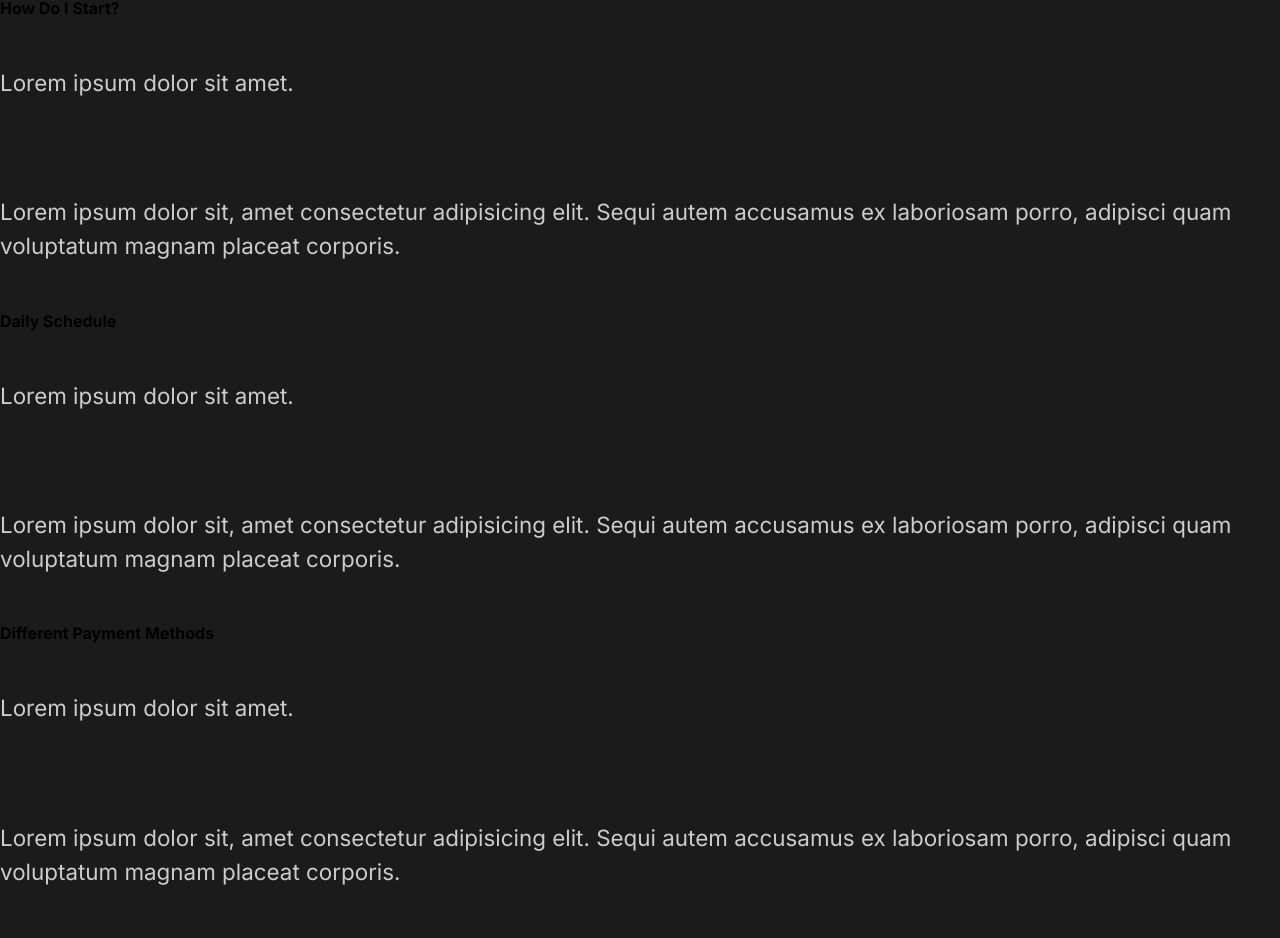
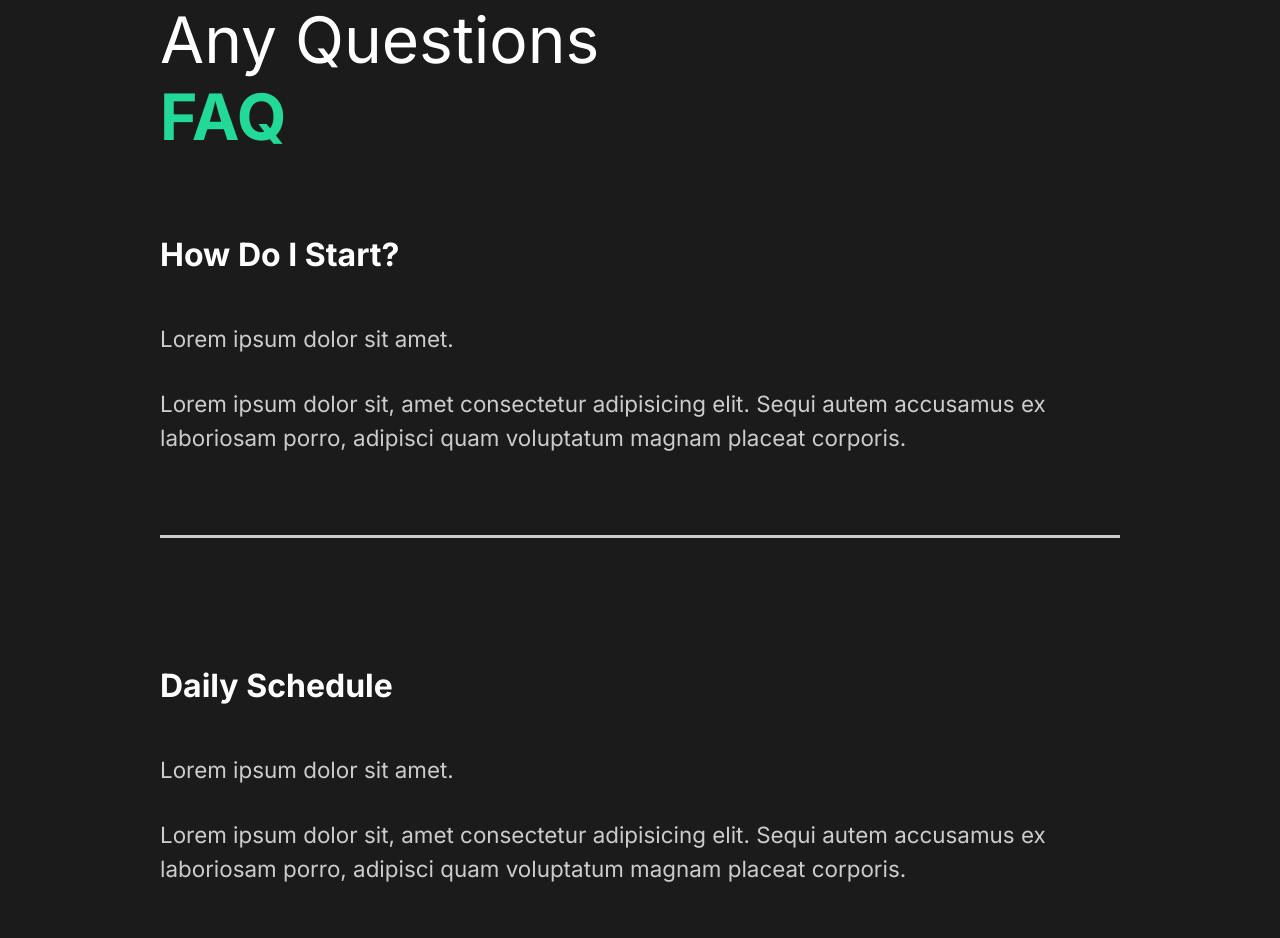
Before and after one commit to sujancrest/capture, a React (Create React App) app: page / in a window 1280 px wide. Shown: the part 2150-3088 px from the top of the page. Built offline with nearby package versions, Linux system fonts and the light colour scheme.

Commit message:
Faq Styled

```diff
--- a/src/components/FaqSection.js
+++ b/src/components/FaqSection.js
@@ -1,54 +1,90 @@
-// import react from "react";
+import { useState } from "react";
+import { v4 as uuidv4 } from "uuid";
+
+import { About } from "../style";
+
+import styled from "styled-components";
 
 const FaqSection = () => {
+
+    const [faqs] = useState([
+        {
+            id: uuidv4(),
+            question: "How Do I Start?",
+            answer: `Lorem ipsum dolor sit, amet consectetur adipisicing elit. Sequi
+            autem accusamus ex laboriosam porro, adipisci quam voluptatum
+            magnam placeat corporis.`,
+        },
+        {
+            id: uuidv4(),
+            question: "Daily Schedule",
+            answer: `Lorem ipsum dolor sit, amet consectetur adipisicing elit. Sequi
+            autem accusamus ex laboriosam porro, adipisci quam voluptatum
+            magnam placeat corporis.`,
+        },
+        {
+            id: uuidv4(),
+            question: "Different Payment Methods",
+            answer: `Lorem ipsum dolor sit, amet consectetur adipisicing elit. Sequi
+            autem accusamus ex laboriosam porro, adipisci quam voluptatum
+            magnam placeat corporis.`,
+        },
+        {
+            id: uuidv4(),
+            question: "How Do I Start?",
+            answer: `Lorem ipsum dolor sit, amet consectetur adipisicing elit. Sequi
+            autem accusamus ex laboriosam porro, adipisci quam voluptatum
+            magnam placeat corporis.`,
+        }
+    ])
+
     return (
-        <div className="faq">
+        <Faq>
             <h2>Any Questions <span>FAQ</span></h2>
+            {faqs.map(faq => {
+                const { question, answer } = faq
+                return (
                     <div className="question">
-                <h4>How Do I Start?</h4>
+                        <h4>{question}</h4>
                         <div className="answer">
                             <p>Lorem ipsum dolor sit amet.</p>
                             <p>
-                        Lorem ipsum dolor sit, amet consectetur adipisicing elit. Sequi
-                        autem accusamus ex laboriosam porro, adipisci quam voluptatum
-                        magnam placeat corporis.
+                                {answer}
                             </p>
                         </div>
-            </div>
-            <div className="question">
-                <h4>Daily Schedule</h4>
-                <div className="answer">
-                    <p>Lorem ipsum dolor sit amet.</p>
-                    <p>
-                        Lorem ipsum dolor sit, amet consectetur adipisicing elit. Sequi
-                        autem accusamus ex laboriosam porro, adipisci quam voluptatum
-                        magnam placeat corporis.
-            </p>
-                </div>
-            </div>
-            <div className="question">
-                <h4>Different Payment Methods</h4>
-                <div className="answer">
-                    <p>Lorem ipsum dolor sit amet.</p>
-                    <p>
-                        Lorem ipsum dolor sit, amet consectetur adipisicing elit. Sequi
-                        autem accusamus ex laboriosam porro, adipisci quam voluptatum
-                        magnam placeat corporis.
-            </p>
-                </div>
-            </div>
-            <div className="question">
-                <h4>How Do I Start?</h4>
-                <div className="answer">
-                    <p>Lorem ipsum dolor sit amet.</p>
-                    <p>
-                        Lorem ipsum dolor sit, amet consectetur adipisicing elit. Sequi
-                        autem accusamus ex laboriosam porro, adipisci quam voluptatum
-                        magnam placeat corporis.
-            </p>
-                </div>
-            </div>
+                        <div className="faq-line"></div>
                     </div>
                 )
+            })}
+        </Faq>
+    )
 }
-export default FaqSection
+
+const Faq = styled(About)`
+    display:block;
+    span{
+        display:block;
+    }
+    h2{
+        padding-bottom:2rem;
+        font-weight:lighter;
+    }
+    .faq-line{
+        background:#ccc;
+        height:0.2rem;
+        margin:2rem 0;
+        width:100%
+    }
+    .question{
+        padding:3rem 0;
+        cursor:pointer;
+    }
+    .answer{
+        padding:2rem 0;
+        p{
+            padding:1rem 0;
+        }
+    }
+`;
+
+export default FaqSection;
--- a/src/components/GlobalStyle.js
+++ b/src/components/GlobalStyle.js
@@ -39,6 +39,7 @@ h3{
 }
 h4{
     font-weight:700;
+    font-size:2rem;
 }
 a{
     font-size:1.1rem;
--- a/src/components/ServicesSection.js
+++ b/src/components/ServicesSection.js
@@ -17,25 +17,25 @@ const ServicesSection = () => {
             id: uuidv4(),
             icon: clock,
             title: "Efficient",
-            descrition: "Lorem ipsum dolor sit amet.",
+            description: "Lorem ipsum dolor sit amet.",
         },
         {
             id: uuidv4(),
             icon: diaphragm,
             title: "Diaphragm",
-            descrition: "Lorem ipsum dolor sit amet.",
+            description: "Lorem ipsum dolor sit amet.",
         },
         {
             id: uuidv4(),
             icon: money,
             title: "Affordable",
-            descrition: "Lorem ipsum dolor sit amet.",
+            description: "Lorem ipsum dolor sit amet.",
         },
         {
             id: uuidv4(),
             icon: teamwork,
             title: "Affordable",
-            descrition: "Lorem ipsum dolor sit amet.",
+            description: "Lorem ipsum dolor sit amet.",
         },
     ])
 
@@ -45,13 +45,14 @@ const ServicesSection = () => {
                 <h2>High <span>qualtiy</span> services</h2>
                 <Cards>
                     {services.map(service => {
+                        const { icon, title, description } = service;
                         return (
                             <Card key={service.id}>
                                 <div className="icon">
                                     <img src={service.icon} alt="Icons" />
                                     <h3>{service.title}</h3>
                                 </div>
-                                <p>{service.descrition}</p>
+                                <p>{service.description}</p>
                             </Card>
                         )
                     })}
```
Also changed, not shown: 1 other file (tests, documents, lock files or other folders). Lines whose indentation alone changed are shown as unchanged.
